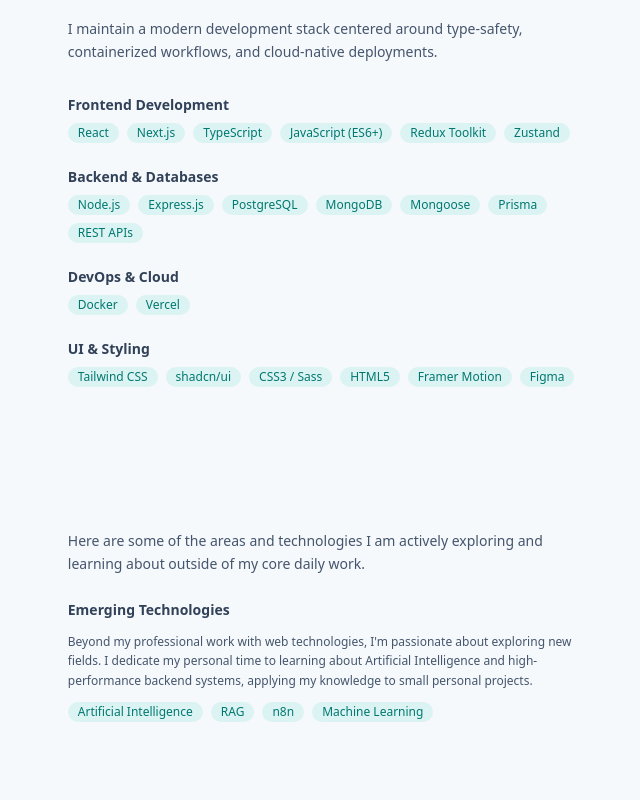
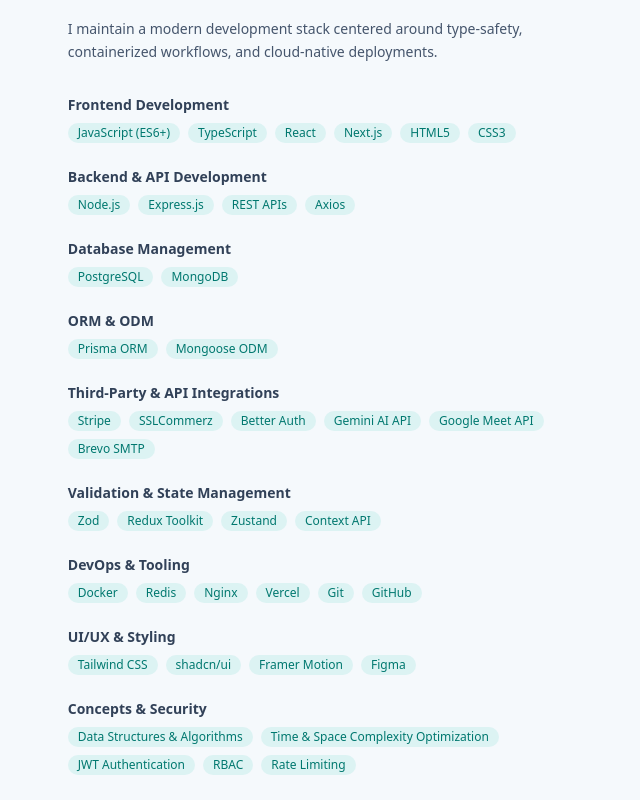
Before and after one commit to riya1689/Riya-Das-Full-stack-Developer, a Next.js app: page / in a window 1280 px wide. Shown: the part 1660-2460 px from the top of the page, without its empty margins (594-1234 px from the left). Built offline with nearby package versions, Linux system fonts and the light colour scheme.

Commit message:
feat: add new technologies to skills section

```diff
--- a/src/components/Skills.tsx
+++ b/src/components/Skills.tsx
@@ -9,20 +9,88 @@
   const categories: SkillCategory[] = [
   {
   title: "Frontend Development",
-      items: ["React", "Next.js", "TypeScript", "JavaScript (ES6+)", "Redux Toolkit", "Zustand"],
+  items: [
+    "JavaScript (ES6+)",
+    "TypeScript",
+    "React",
+    "Next.js",
+    "HTML5",
+    "CSS3"
+  ],
 },
 {
-      title: "Backend & Databases",
-      items: ["Node.js", "Express.js", "PostgreSQL", "MongoDB", "Mongoose", "Prisma", "REST APIs"],
+  title: "Backend & API Development",
+  items: [
+    "Node.js",
+    "Express.js",
+    "REST APIs",
+    "Axios"
+  ],
 },
 {
-      title: "DevOps & Cloud",
-      items: ["Docker", "Vercel"],
+  title: "Database Management",
+  items: [
+    "PostgreSQL",
+    "MongoDB"
+  ],
 },
 {
-      title: "UI & Styling",
-      items: ["Tailwind CSS", "shadcn/ui", "CSS3 / Sass", "HTML5", "Framer Motion", "Figma"],
-    }
+  title: "ORM & ODM",
+  items: [
+    "Prisma ORM",
+    "Mongoose ODM"
+  ],
+},
+{
+  title: "Third-Party & API Integrations",
+  items: [
+    "Stripe",
+    "SSLCommerz",
+    "Better Auth",
+    "Gemini AI API",
+    "Google Meet API",
+    "Brevo SMTP"
+  ],
+},
+{
+  title: "Validation & State Management",
+  items: [
+    "Zod",
+    "Redux Toolkit",
+    "Zustand",
+    "Context API"
+  ],
+},
+{
+  title: "DevOps & Tooling",
+  items: [
+    "Docker",
+    "Redis",
+    "Nginx",
+    "Vercel",
+    "Git",
+    "GitHub"
+  ],
+},
+{
+  title: "UI/UX & Styling",
+  items: [
+    "Tailwind CSS",
+    "shadcn/ui",
+    "Framer Motion",
+    "Figma"
+  ],
+},
+{
+  title: "Concepts & Security",
+  items: [
+    "Data Structures & Algorithms",
+    "Time & Space Complexity Optimization",
+    "JWT Authentication",
+    "RBAC",
+    "Rate Limiting"
+  ],
+},
 ];
 
   return (
```
Lines whose indentation alone changed are shown as unchanged.
